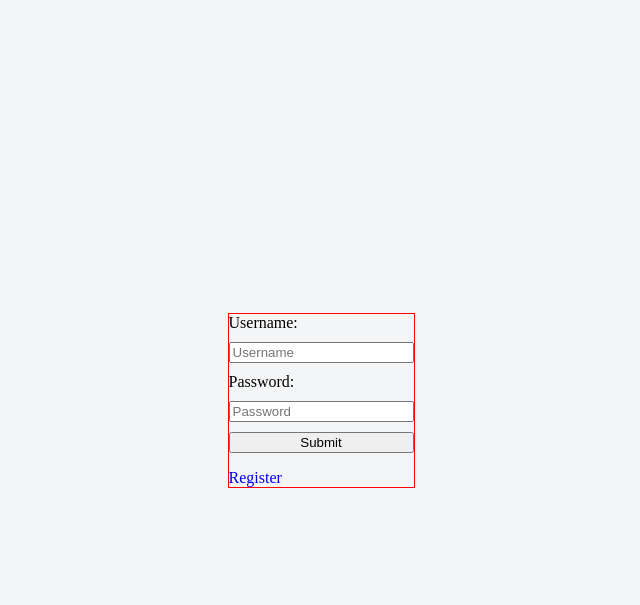
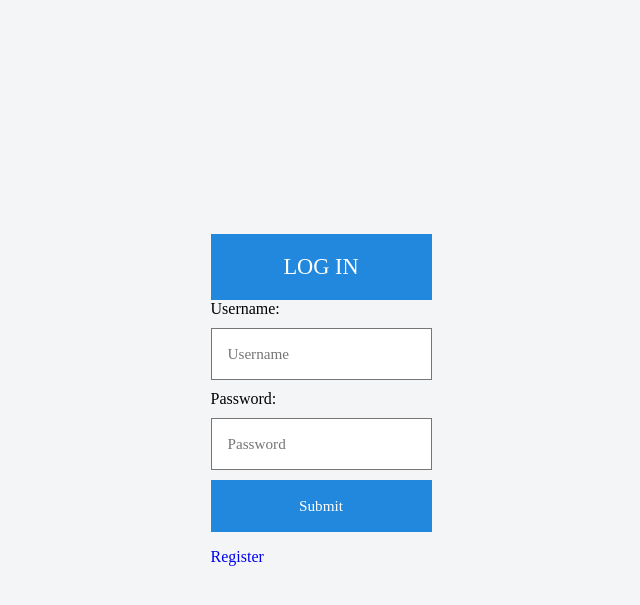
Before and after one commit to azmon6/Jirra2, a PHP site: page /login.php in a window 1280 px wide. Shown: the top 605 px of the page, without its empty margins (319-959 px from the left). Run offline with PHP 8.4, Linux system fonts and the light colour scheme.

Commit message:
Login css

```diff
--- a/login.css
+++ b/login.css
@@ -1,11 +1,58 @@
 .loginPanel {
-    display: inline-block;
-    margin: auto;
-    border: 1px solid red;
+  display: inline-block;
+  margin: auto;
 }
 
 .loginPanel > form {
-    display: flex;
-    flex-direction: column;
-    gap: 10px 10px;
+  display: flex;
+  flex-direction: column;
+  gap: 10px 10px;
 }
+
+.login-header {
+  background: #28d;
+  padding: 20px;
+  font-size: 1.4em;
+  font-weight: normal;
+  text-align: center;
+  text-transform: uppercase;
+  color: #fff;
+}
+
+.login-container {
+  background: #ebebeb;
+  padding: 12px;
+}
+
+.loginPanel input {
+  box-sizing: border-box;
+  display: block;
+  width: 100%;
+  border-width: 1px;
+  border-style: solid;
+  padding: 16px;
+  outline: 0;
+  font-family: inherit;
+  font-size: 0.95em;
+}
+
+.loginPanel input[type="text"]:focus,
+.loginPanel input[type="password"]:focus {
+  border-color: #888;
+}
+
+.loginPanel input[type="submit"] {
+  background: #28d;
+  border-color: transparent;
+  color: #fff;
+  cursor: pointer;
+}
+
+.loginPanel input[type="submit"]:hover {
+  background: #17c;
+}
+
+/* Buttons' focus effect */
+.loginPanel input[type="submit"]:focus {
+  border-color: #05a;
+}
--- a/login.php
+++ b/login.php
@@ -46,7 +46,10 @@
 
         </div>
         <div class="loginPanel">
-                <form method="post">
+                <div class = "login-header">
+                    Log In
+                </div>
+                <form class="login-containter" method="post">
                         <label>Username:</label>
                         <input type="text" name="username" placeholder="Username" />
                         <label>Password:</label>
--- a/signup.php
+++ b/signup.php
@@ -21,7 +21,7 @@
 
     if ($usernameErr == "") {
         $conn = OpenCon();
-        $sql = 'SELECT * FROM user WHERE Username = "' . $_POST["username"].'"';
+        $sql = 'SELECT * FROM user WHERE Username = "' . $_POST["username"] . '"';
         $result = mysqli_query($conn, $sql);
         if ($result->num_rows > 0) {
             $usernameErr = "Username already exists.";
@@ -36,6 +36,9 @@
 
     </div>
     <div class="loginPanel">
+        <div class="login-header">
+            Sign Up
+        </div>
         <form method="post">
             <label>Username:</label>
             <input type="text" name="username" placeholder="Username" />
```
